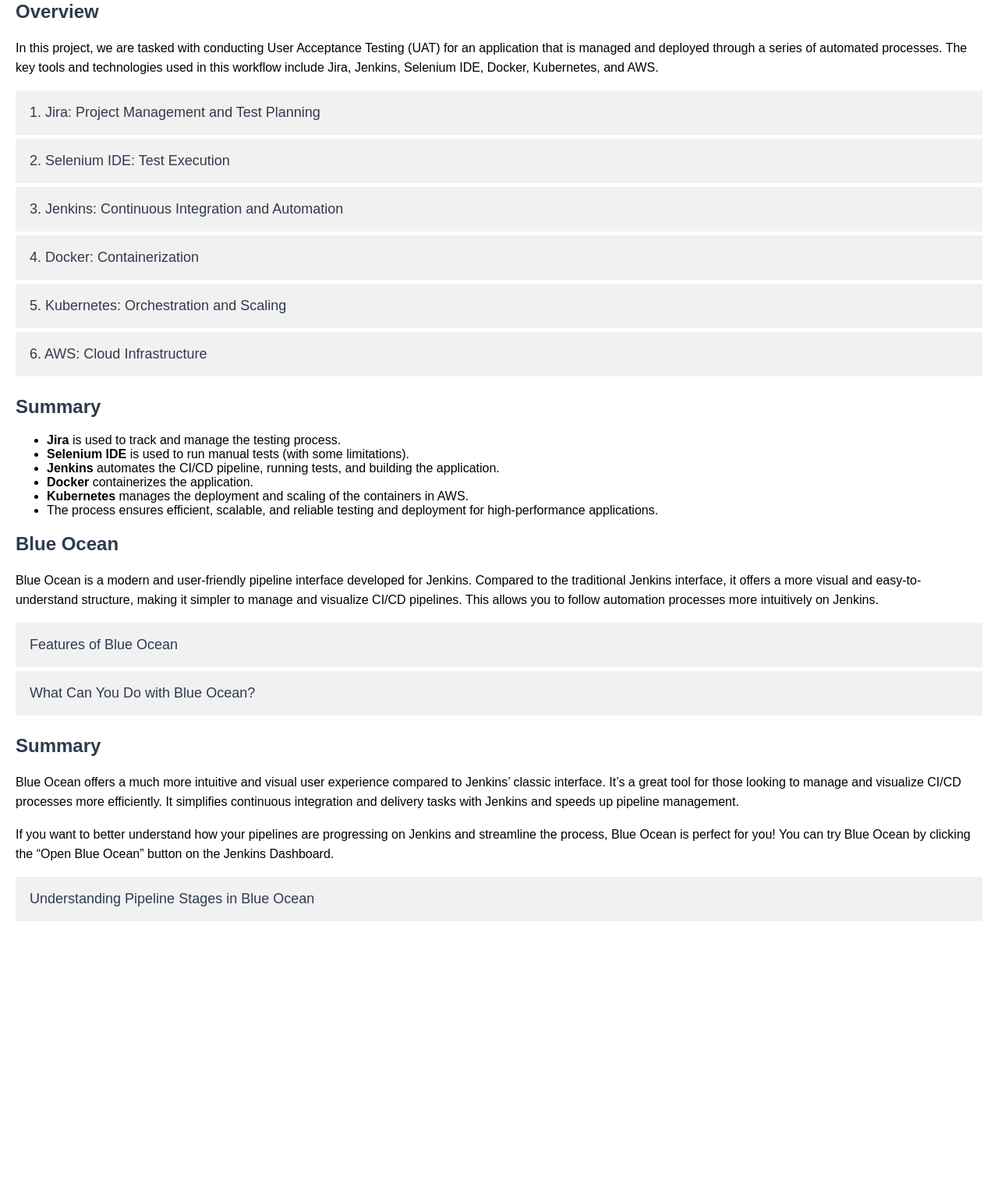
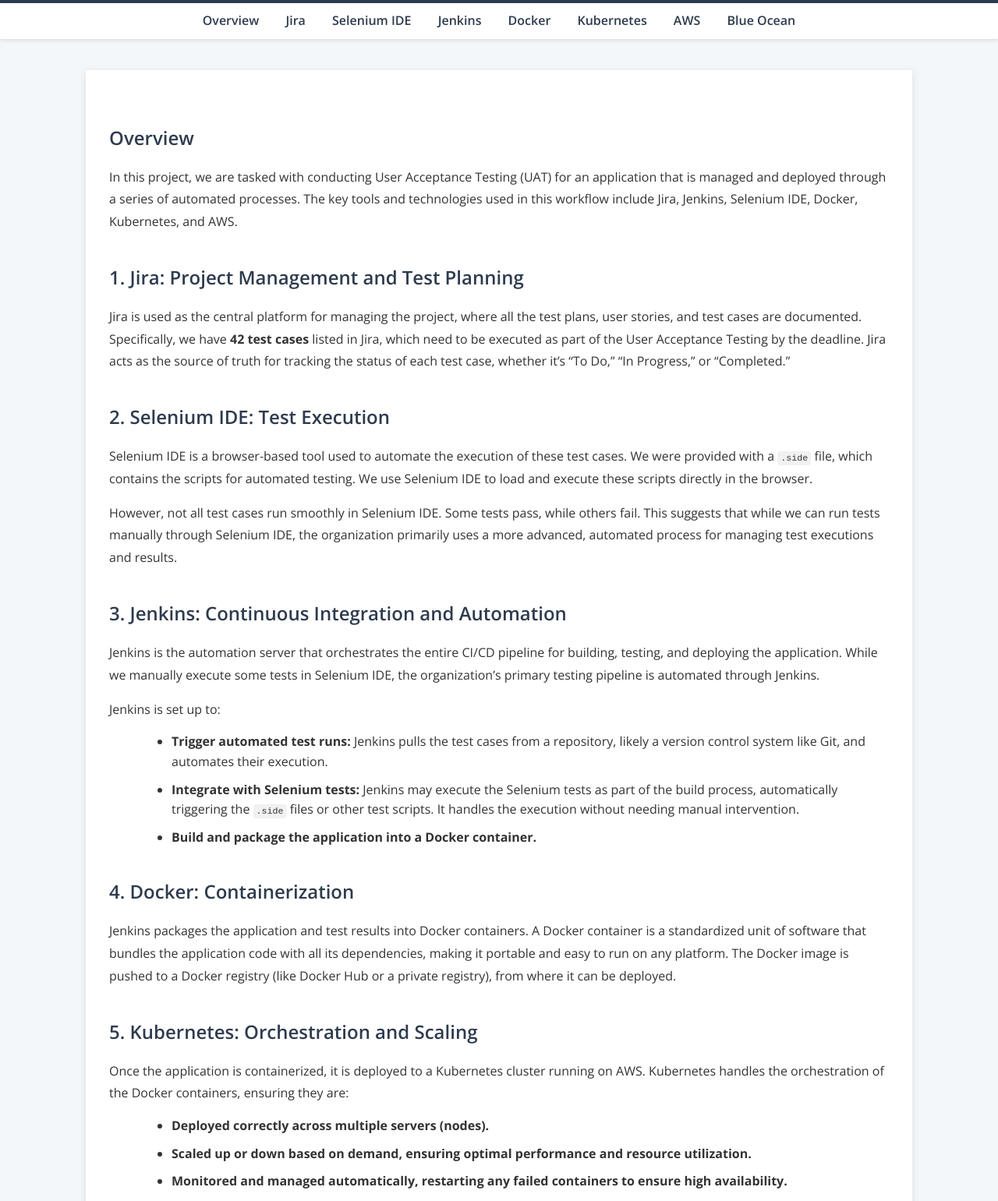
Before and after one commit to hakanovski/Jenkins-Exploration, a plain HTML site: page index.html in a window 1280 px wide. Shown: the part 79-1620 px from the top of the page at 78% size. Before the commit the page ends 1286 px from the top, so only its background shows below. Drawn offline with nearby package versions, Linux system fonts and the light colour scheme.

Commit message:
Update index.html
Scf

```diff
--- a/index.html
+++ b/index.html
@@ -3,69 +3,136 @@
 <head>
     <meta charset="UTF-8">
     <title>UAT Project Tutorial</title>
+    <link href="https://fonts.googleapis.com/css?family=Open+Sans:400,600,700&display=swap" rel="stylesheet">
     <style>
         body {
-            font-family: Arial, sans-serif;
-            margin: 20px;
+            font-family: 'Open Sans', sans-serif;
+            margin: 0;
+            padding: 0;
+            color: #333;
+            background-color: #f4f7f9;
         }
-        h1, h2, h3 {
+        header {
+            background-color: #2E3B4E;
+            padding: 20px;
+            text-align: center;
+            color: #fff;
+        }
+        header h1 {
+            margin: 0;
+            font-weight: 600;
+        }
+        nav {
+            background-color: #fff;
+            padding: 10px 0;
+            box-shadow: 0 2px 4px rgba(0,0,0,0.1);
+        }
+        nav ul {
+            list-style: none;
+            text-align: center;
+            margin: 0;
+            padding: 0;
+        }
+        nav li {
+            display: inline-block;
+            margin: 0 15px;
+        }
+        nav a {
+            text-decoration: none;
             color: #2E3B4E;
+            font-weight: 600;
+            font-size: 16px;
         }
-        .collapsible {
-            background-color: #f1f1f1;
+        .container {
+            width: 90%;
+            max-width: 1000px;
+            margin: 40px auto;
+            background-color: #fff;
+            padding: 30px;
+            box-shadow: 0 2px 10px rgba(0,0,0,0.1);
+        }
+        h2 {
             color: #2E3B4E;
-            cursor: pointer;
-            padding: 18px;
-            width: 100%;
-            border: none;
-            text-align: left;
-            outline: none;
-            font-size: 18px;
-            margin-bottom: 5px;
+            margin-top: 40px;
+            font-weight: 600;
         }
-        .active, .collapsible:hover {
-            background-color: #ccc;
-        }
-        .content {
-            padding: 0 18px;
-            display: none;
-            overflow: hidden;
-            background-color: #f9f9f9;
-            margin-bottom: 10px;
+        h3 {
+            color: #2E3B4E;
+            margin-top: 30px;
+            font-weight: 600;
         }
         p {
+            line-height: 1.8;
+            margin: 15px 0;
+        }
+        ul, ol {
+            margin: 15px 0 15px 40px;
+        }
+        li {
+            margin-bottom: 10px;
             line-height: 1.6;
+        }
+        code {
+            background-color: #f1f1f1;
+            padding: 2px 4px;
+            border-radius: 4px;
+            font-size: 90%;
+        }
+        footer {
+            background-color: #2E3B4E;
+            padding: 20px;
+            text-align: center;
+            color: #fff;
+            margin-top: 40px;
+        }
+        .summary {
+            background-color: #e9f5ff;
+            padding: 20px;
+            border-left: 5px solid #2E3B4E;
+            margin: 30px 0;
         }
     </style>
 </head>
 <body>
 
+<header>
     <h1>User Acceptance Testing (UAT) Project Tutorial</h1>
+</header>
 
-<h2>Overview</h2>
+<nav>
+    <ul>
+        <li><a href="#overview">Overview</a></li>
+        <li><a href="#jira">Jira</a></li>
+        <li><a href="#selenium">Selenium IDE</a></li>
+        <li><a href="#jenkins">Jenkins</a></li>
+        <li><a href="#docker">Docker</a></li>
+        <li><a href="#kubernetes">Kubernetes</a></li>
+        <li><a href="#aws">AWS</a></li>
+        <li><a href="#blue-ocean">Blue Ocean</a></li>
+    </ul>
+</nav>
+
+<div class="container">
+
+    <h2 id="overview">Overview</h2>
     <p>
         In this project, we are tasked with conducting User Acceptance Testing (UAT) for an application that is managed and deployed through a series of automated processes. The key tools and technologies used in this workflow include Jira, Jenkins, Selenium IDE, Docker, Kubernetes, and AWS.
     </p>
 
-<button class="collapsible">1. Jira: Project Management and Test Planning</button>
-<div class="content">
+    <h2 id="jira">1. Jira: Project Management and Test Planning</h2>
     <p>
-        Jira is used as the central platform for managing the project, where all the test plans, user stories, and test cases are documented. Specifically, we have 42 test cases listed in Jira, which need to be executed as part of the User Acceptance Testing by the deadline. Jira acts as the source of truth for tracking the status of each test case, whether it’s “To Do,” “In Progress,” or “Completed.”
+        Jira is used as the central platform for managing the project, where all the test plans, user stories, and test cases are documented. Specifically, we have <strong>42 test cases</strong> listed in Jira, which need to be executed as part of the User Acceptance Testing by the deadline. Jira acts as the source of truth for tracking the status of each test case, whether it’s “To Do,” “In Progress,” or “Completed.”
     </p>
-</div>
 
-<button class="collapsible">2. Selenium IDE: Test Execution</button>
-<div class="content">
+    <h2 id="selenium">2. Selenium IDE: Test Execution</h2>
     <p>
         Selenium IDE is a browser-based tool used to automate the execution of these test cases. We were provided with a <code>.side</code> file, which contains the scripts for automated testing. We use Selenium IDE to load and execute these scripts directly in the browser.
     </p>
     <p>
         However, not all test cases run smoothly in Selenium IDE. Some tests pass, while others fail. This suggests that while we can run tests manually through Selenium IDE, the organization primarily uses a more advanced, automated process for managing test executions and results.
     </p>
-</div>
 
-<button class="collapsible">3. Jenkins: Continuous Integration and Automation</button>
-<div class="content">
+    <h2 id="jenkins">3. Jenkins: Continuous Integration and Automation</h2>
     <p>
         Jenkins is the automation server that orchestrates the entire CI/CD pipeline for building, testing, and deploying the application. While we manually execute some tests in Selenium IDE, the organization’s primary testing pipeline is automated through Jenkins.
     </p>
@@ -73,42 +140,36 @@
         Jenkins is set up to:
     </p>
     <ul>
-        <li>Trigger automated test runs: Jenkins pulls the test cases from a repository, likely a version control system like Git, and automates their execution.</li>
-        <li>Integrate with Selenium tests: Jenkins may execute the Selenium tests as part of the build process, automatically triggering the <code>.side</code> files or other test scripts. It handles the execution without needing manual intervention.</li>
-        <li>Build and package the application into a Docker container.</li>
+        <li><strong>Trigger automated test runs:</strong> Jenkins pulls the test cases from a repository, likely a version control system like Git, and automates their execution.</li>
+        <li><strong>Integrate with Selenium tests:</strong> Jenkins may execute the Selenium tests as part of the build process, automatically triggering the <code>.side</code> files or other test scripts. It handles the execution without needing manual intervention.</li>
+        <li><strong>Build and package the application into a Docker container.</strong></li>
     </ul>
-</div>
 
-<button class="collapsible">4. Docker: Containerization</button>
-<div class="content">
+    <h2 id="docker">4. Docker: Containerization</h2>
     <p>
         Jenkins packages the application and test results into Docker containers. A Docker container is a standardized unit of software that bundles the application code with all its dependencies, making it portable and easy to run on any platform. The Docker image is pushed to a Docker registry (like Docker Hub or a private registry), from where it can be deployed.
     </p>
-</div>
 
-<button class="collapsible">5. Kubernetes: Orchestration and Scaling</button>
-<div class="content">
+    <h2 id="kubernetes">5. Kubernetes: Orchestration and Scaling</h2>
     <p>
         Once the application is containerized, it is deployed to a Kubernetes cluster running on AWS. Kubernetes handles the orchestration of the Docker containers, ensuring they are:
     </p>
     <ul>
-        <li>Deployed correctly across multiple servers (nodes).</li>
-        <li>Scaled up or down based on demand, ensuring optimal performance and resource utilization.</li>
-        <li>Monitored and managed automatically, restarting any failed containers to ensure high availability.</li>
+        <li><strong>Deployed correctly across multiple servers (nodes).</strong></li>
+        <li><strong>Scaled up or down based on demand, ensuring optimal performance and resource utilization.</strong></li>
+        <li><strong>Monitored and managed automatically, restarting any failed containers to ensure high availability.</strong></li>
     </ul>
     <p>
         Kubernetes allows the organization to efficiently manage the application’s infrastructure, ensuring the system can scale to meet user demand while running reliably on AWS.
     </p>
-</div>
 
-<button class="collapsible">6. AWS: Cloud Infrastructure</button>
-<div class="content">
+    <h2 id="aws">6. AWS: Cloud Infrastructure</h2>
     <p>
         The entire environment is hosted on AWS (Amazon Web Services), which provides the underlying cloud infrastructure to run Kubernetes. AWS offers the scalability, performance, and reliability needed for the application to operate efficiently.
     </p>
-</div>
 
-<h2>Summary</h2>
+    <div class="summary">
+        <h3>In Summary:</h3>
         <ul>
             <li><strong>Jira</strong> is used to track and manage the testing process.</li>
             <li><strong>Selenium IDE</strong> is used to run manual tests (with some limitations).</li>
@@ -117,14 +178,14 @@
             <li><strong>Kubernetes</strong> manages the deployment and scaling of the containers in AWS.</li>
             <li>The process ensures efficient, scalable, and reliable testing and deployment for high-performance applications.</li>
         </ul>
+    </div>
 
-<h2>Blue Ocean</h2>
+    <h2 id="blue-ocean">Blue Ocean</h2>
     <p>
-    Blue Ocean is a modern and user-friendly pipeline interface developed for Jenkins. Compared to the traditional Jenkins interface, it offers a more visual and easy-to-understand structure, making it simpler to manage and visualize CI/CD pipelines. This allows you to follow automation processes more intuitively on Jenkins.
+        <strong>Blue Ocean</strong> is a modern and user-friendly pipeline interface developed for Jenkins. Compared to the traditional Jenkins interface, it offers a more visual and easy-to-understand structure, making it simpler to manage and visualize CI/CD pipelines. This allows you to follow automation processes more intuitively on Jenkins.
     </p>
 
-<button class="collapsible">Features of Blue Ocean</button>
-<div class="content">
+    <h3>Features of Blue Ocean:</h3>
     <ol>
         <li><strong>Pipeline Visualization:</strong>
             <ul>
@@ -161,27 +222,25 @@
             </ul>
         </li>
     </ol>
-</div>
 
-<button class="collapsible">What Can You Do with Blue Ocean?</button>
-<div class="content">
+    <h3>What Can You Do with Blue Ocean?</h3>
     <ul>
         <li><strong>Manage pipelines visually:</strong> You can see pipeline steps as boxes and easily monitor the status of each step (success, failure, running, etc.).</li>
         <li><strong>Quickly intervene in case of errors:</strong> If a step fails, Blue Ocean visually indicates where the error occurred, speeding up the troubleshooting process.</li>
         <li><strong>Create pipelines easily:</strong> You can automatically create a Jenkins pipeline from a GitHub or Bitbucket repository and follow step-by-step guidance.</li>
     </ul>
-</div>
 
-<h2>Summary</h2>
+    <div class="summary">
+        <h3>Summary:</h3>
         <p>
             Blue Ocean offers a much more intuitive and visual user experience compared to Jenkins’ classic interface. It’s a great tool for those looking to manage and visualize CI/CD processes more efficiently. It simplifies continuous integration and delivery tasks with Jenkins and speeds up pipeline management.
         </p>
         <p>
             If you want to better understand how your pipelines are progressing on Jenkins and streamline the process, Blue Ocean is perfect for you! You can try Blue Ocean by clicking the “Open Blue Ocean” button on the Jenkins Dashboard.
         </p>
+    </div>
 
-<button class="collapsible">Understanding Pipeline Stages in Blue Ocean</button>
-<div class="content">
+    <h2>Understanding Pipeline Stages in Blue Ocean</h2>
     <p>
         Pipeline stages are the steps that show the different phases a software goes through in the CI/CD process. The green boxes you see in Blue Ocean indicate that these stages have been completed successfully. Let me explain in more detail what these mean:
     </p>
@@ -202,7 +261,7 @@
 
     <h3>Pipeline Stages</h3>
     <p>
-        Pipeline stages are the steps mentioned above. For example, when Jenkins is building a project, the steps might include:
+        Pipeline stages are the steps I just mentioned. For example, when Jenkins is building a project, the steps might include:
     </p>
     <ul>
         <li><strong>Checkout:</strong> Retrieving the code from the version control system.</li>
@@ -246,7 +305,8 @@
         <li><strong>Success Tracking:</strong> The green boxes show you that everything is running smoothly and the pipeline is succeeding.</li>
     </ul>
 
-    <h3>Summary</h3>
+    <div class="summary">
+        <h3>Summary:</h3>
         <ul>
             <li><strong>Green boxes:</strong> Indicate that the pipeline stages were successfully completed.</li>
             <li><strong>Pipeline stages:</strong> Represent the different phases of the software development process (e.g., fetching code, building, testing, deploying).</li>
@@ -254,20 +314,11 @@
         </ul>
     </div>
 
+</div>
+
+<footer>
+    <p>&copy; 2023 UAT Project Tutorial. All rights reserved.</p>
+</footer>
+
 </body>
-<script>
-    var coll = document.getElementsByClassName("collapsible");
-    var i;
-    for (i = 0; i < coll.length; i++) {
-        coll[i].addEventListener("click", function() {
-            this.classList.toggle("active");
-            var content = this.nextElementSibling;
-            if (content.style.display === "block") {
-                content.style.display = "none";
-            } else {
-                content.style.display = "block";
-            }
-        });
-    }
-</script>
 </html>
```
Lines whose indentation alone changed are shown as unchanged.
